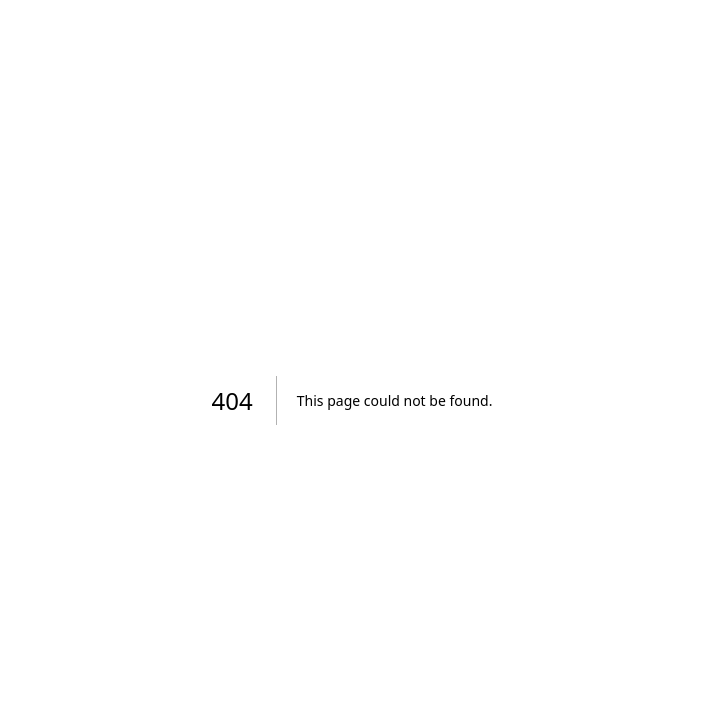
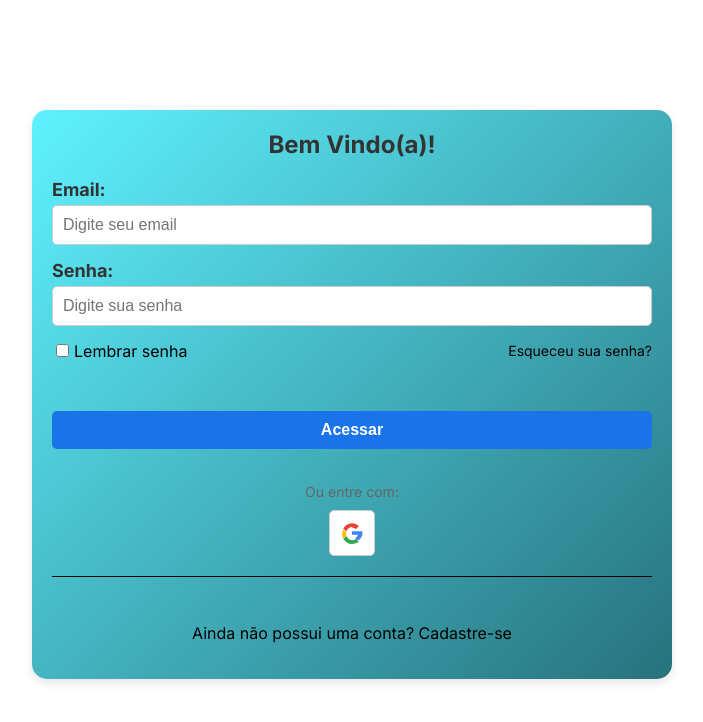
Before and after one commit to RicardoPXavier/Lista-de-Tarefas, a Next.js app: page /login in a window 1280 px wide. Before the commit this address had no page. Shown: the top 722 px of the page, without its empty margins (288-991 px from the left). Built offline with nearby package versions, Linux system fonts and the light colour scheme.

Commit message:
Merge das telas de login e cadastro

```diff
--- a/src/app/cadastro/page.module.scss
+++ b/src/app/cadastro/page.module.scss
@@ -4,7 +4,7 @@
     justify-content: center;
     align-items: center;
     padding: 20px;
-    background: linear-gradient(135deg, #5ff2ff, #27727d);
+    //background: linear-gradient(135deg, #5ff2ff, #27727d);
 }
 #container {
     width: 100%;
--- a/src/app/layout.tsx
+++ b/src/app/layout.tsx
@@ -1,6 +1,6 @@
 import type { Metadata } from "next";
 import { Inter } from "next/font/google";
-// import "./globals.css";
+//import "./globals.css";
 
 const inter = Inter({ subsets: ["latin"] });
 
--- /dev/null
+++ b/src/app/login/layout.tsx
@@ -0,0 +1,11 @@
+export default async function TelaLogin({
+    children,
+}: {
+    children: React.ReactNode;
+}) {
+    return (
+        <main>
+            {children}
+        </main>
+    );
+}
--- /dev/null
+++ b/src/app/login/page.module.scss
@@ -0,0 +1,146 @@
+#container {
+    display: flex;
+    flex-direction: column;
+    padding: 20px;
+    background: #fff;
+    border-radius: 15px;
+    box-shadow: 0 4px 10px rgba(0, 0, 0, 0.1);
+    max-width: 600px;
+    width: 100%;
+    background: linear-gradient(135deg, #5ff2ff, #27727d);
+}
+.wrapper{
+    //background: linear-gradient(135deg, #5ff2ff, #27727d);
+    min-height: 91.5vh;
+    display: flex;
+    justify-content: center;
+    align-items: center;
+    padding: 20px;
+}
+.titulo {
+    font-size: 24px;
+    font-weight: bold;
+    color: #333;
+    margin-bottom: 20px;
+    text-align: center;
+}
+
+.inputGroup {
+    margin-bottom: 15px;
+}
+
+.inputGroup label {
+    font-size: 18px;
+    font-weight: bold;
+    color: #333;
+    display: block;
+    margin-bottom: 5px;
+}
+
+.input {
+    width: 100%;
+    padding: 10px;
+    border-radius: 5px;
+    border: 1px solid #ccc;
+    font-size: 16px;
+    box-sizing: border-box;
+}
+
+.options {
+    display: flex;
+    justify-content: space-between;
+    align-items: center;
+    margin-bottom: 20px;
+}
+
+.rememberMe {
+    display: flex;
+    align-items: center;
+}
+
+.checkbox {
+    margin-right: 5px;
+}
+
+.forgotPassword {
+    color: black;
+    text-decoration: none;
+    font-size: 14px;
+    cursor: pointer;
+}
+
+.containerButton {
+    display: flex;
+    justify-content: center;
+    margin-bottom: 20px;
+}
+
+.buttonAcessar {
+    width: 100%;
+    padding: 10px;
+    margin-top: 5%;
+    font-size: 16px;
+    font-weight: bold;
+    color: #fff;
+    background: #1a73e8;
+    border: none;
+    border-radius: 5px;
+    cursor: pointer;
+    transition: background 0.3s ease;
+}
+
+.buttonAcessar:hover {
+    background: #1668c1;
+}
+
+.alternativeLogin {
+    text-align: center;
+}
+
+.alternativeLogin p {
+    margin-bottom: 10px;
+    font-size: 14px;
+    color: #666;
+}
+
+.googleLogin {
+    display: inline-flex;
+    align-items: center;
+    justify-content: center;
+    padding: 10px;
+    border-radius: 5px;
+    border: 1px solid #ccc;
+    background: #fff;
+    cursor: pointer;
+    transition: background 0.3s ease;
+}
+
+.googleLogin:hover {
+    background: black;
+}
+
+.googleIcon {
+    width: 24px;
+    height: 24px;
+}
+
+.separator {
+    border: none;
+    border-top: 1px solid black;
+    margin: 20px 0;
+    width: 100%;
+}
+
+.signupPrompt {
+    text-align: center;
+    margin-top: 10px;
+}
+
+.signupLink {
+    color: black;
+    text-decoration: none;
+}
+
+.signupLink:hover {
+    text-decoration: underline;
+}
--- /dev/null
+++ b/src/app/login/page.tsx
@@ -0,0 +1,44 @@
+import Image from 'next/image';
+import style from '@/app/login/page.module.scss';
+import googleIcon from '../../icons/google.svg';
+
+export default function TelaLogin() {
+    return (
+
+        <main>
+            <div className={style.wrapper}>
+                <div id={style.container}>
+                    <div className={style.titulo}>Bem Vindo(a)!</div>
+                    <div className={style.inputGroup}>
+                        <label>Email:</label>
+                        <input type="email" placeholder="Digite seu email" className={style.input} />
+                    </div>
+                    <div className={style.inputGroup}>
+                        <label>Senha:</label>
+                        <input type="password" placeholder="Digite sua senha" className={style.input} />
+                    </div>
+                    <div className={style.options}>
+                        <div className={style.rememberMe}>
+                            <input type="checkbox" id="remember" className={style.checkbox} />
+                            <label htmlFor="remember">Lembrar senha</label>
+                        </div>
+                        <a href="#" className={style.forgotPassword}>Esqueceu sua senha?</a>
+                    </div>
+                    <div className={style.containerButton}>
+                        <button className={style.buttonAcessar}>Acessar</button>
+                    </div>
+                    <div className={style.alternativeLogin}>
+                        <p>Ou entre com:</p>
+                        <button className={style.googleLogin}>
+                            <Image src={googleIcon} alt="Google" className={style.googleIcon} />
+                        </button>
+                    </div>
+                    <hr className={style.separator} />
+                    <div className={style.signupPrompt}>
+                        <p>Ainda não possui uma conta? <a href="#" className={style.signupLink}>Cadastre-se</a></p>
+                    </div>
+                </div>
+            </div>
+        </main>
+    );
+}
```
Also changed, not shown: src/icons/google.svg (added).
